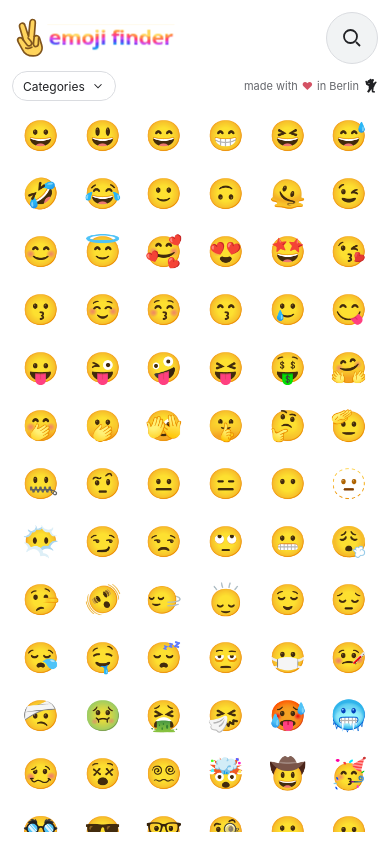
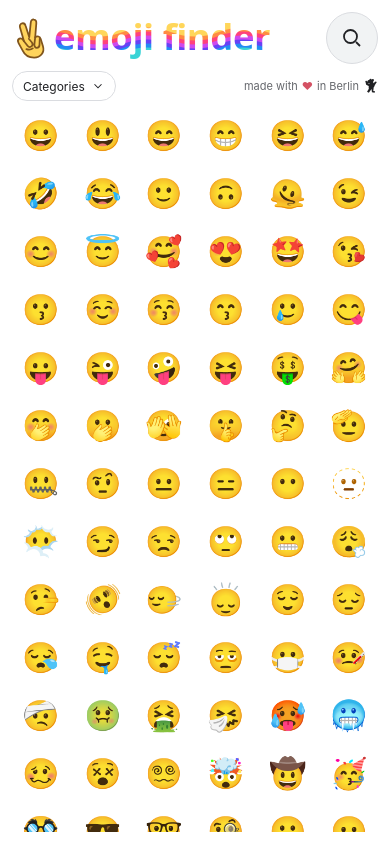
Before and after one commit to ValeriiVasin/emoji-search-svelte, a SvelteKit app: page / in a window 390 px wide. Built offline with nearby package versions, Linux system fonts and the light colour scheme.

Commit message:
style: enlarge mobile emoji finder lettering

```diff
--- a/src/app.css
+++ b/src/app.css
@@ -487,18 +487,21 @@ main,
   .home-logo {
     position: absolute;
     left: 0;
-    top: 4px;
+    top: 0;
     display: flex;
     align-items: center;
-    width: 164px;
-    height: 44px;
+    width: calc(100% - 64px);
+    height: 52px;
     color: var(--ink);
     border-radius: 10px;
   }
   .home-logo svg {
     display: block;
+    width: 100%;
+    height: 52px;
+  }
+  .search-panel.has-query .home-logo {
     width: 164px;
-    height: 42px;
   }
   .home-logo:active {
     opacity: 0.65;
--- a/src/routes/+page.svelte
+++ b/src/routes/+page.svelte
@@ -291,7 +291,11 @@
   <main>
     <h1 class="sr-only">Emoji Search</h1>
     <section class="browser" aria-label="Emoji search">
-      <div class="search-panel" class:mobile-open={mobileSearchOpen}>
+      <div
+        class="search-panel"
+        class:mobile-open={mobileSearchOpen}
+        class:has-query={Boolean(query)}
+      >
         <a
           class="home-logo"
           href="/"
```
Also changed, not shown: src/lib/assets/emo-logo.svg, 1 other file (tests, documents, lock files or other folders).
